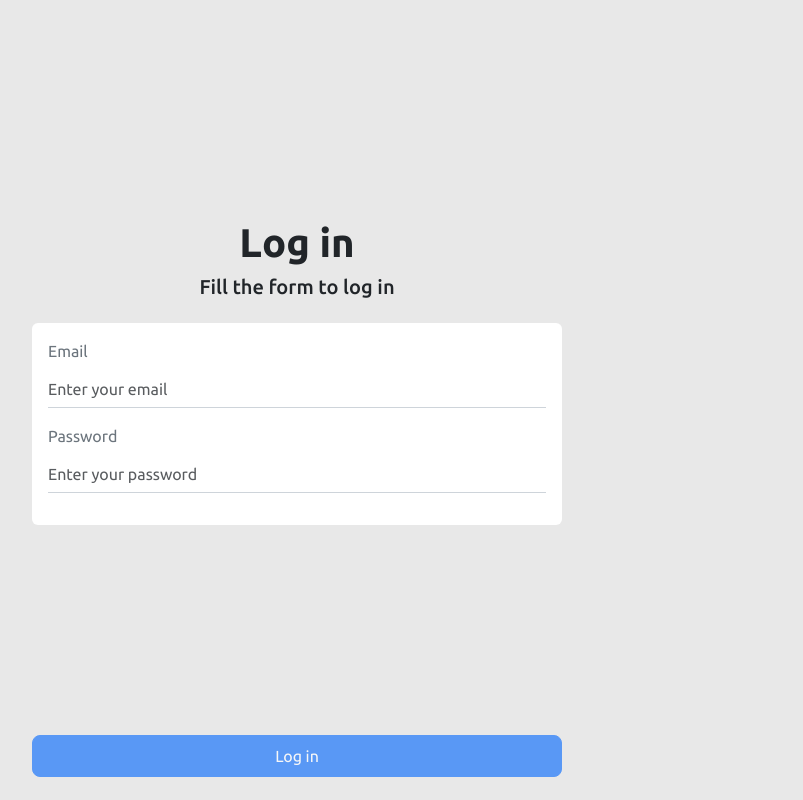
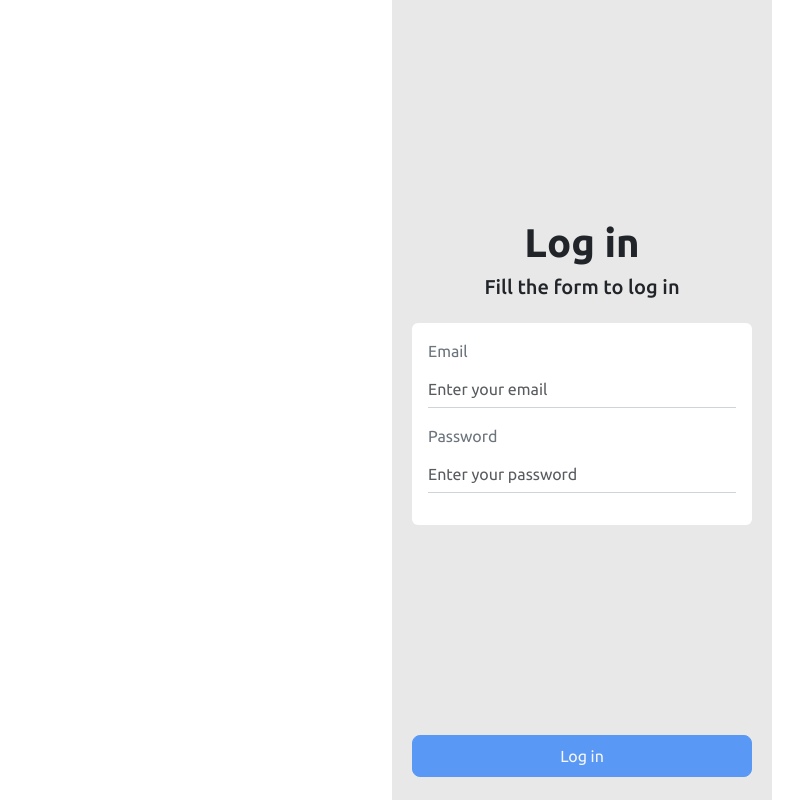
Before and after one commit to ncip48/react-finance-app, a React (Create React App) app: page /signin in a window 1280 px wide. Shown: the whole page, without its empty margins (58-861 px from the left). Built offline with nearby package versions, Linux system fonts and the light colour scheme.

Commit message:
fix tampilan

```diff
--- a/src/components/container/index.js
+++ b/src/components/container/index.js
@@ -5,11 +5,11 @@
     <div className={`container`}>
       {center ? (
         <div className="row justify-content-center vh-100 align-items-center">
-          <div className="col-md-6">{children}</div>
+          <div className="col-xl-4 col-lg-6 col-md-8">{children}</div>
         </div>
       ) : (
-        <div className="row">
-          <div className="col-md-6">{children}</div>
+        <div className="row justify-content-center">
+          <div className="col-xl-4 col-lg-6 col-md-8">{children}</div>
         </div>
       )}
     </div>
--- a/src/index.css
+++ b/src/index.css
@@ -3,6 +3,11 @@
 }
 
 body {
+  background-color: white;
+}
+
+/* any col-md- class  */
+[class*="col-"] {
   background-color: #e8e8e8 !important;
 }
 
```
